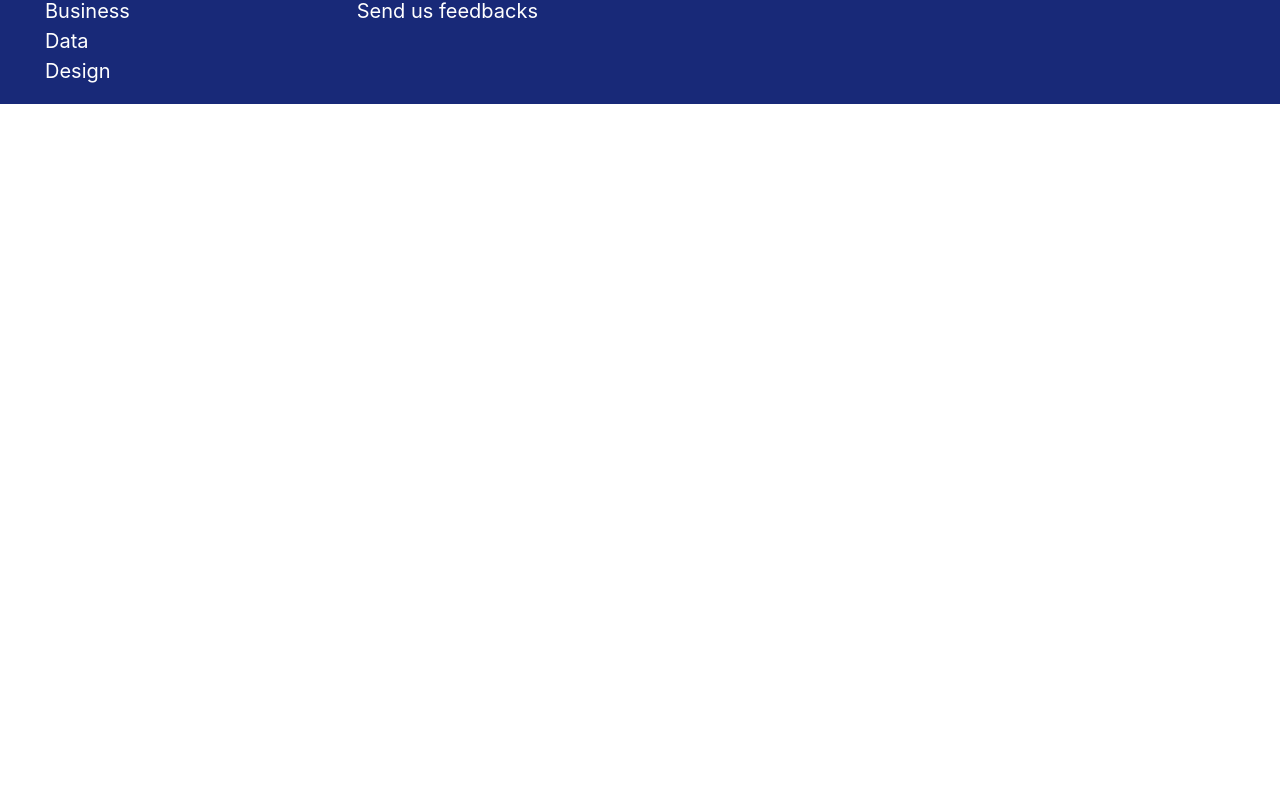
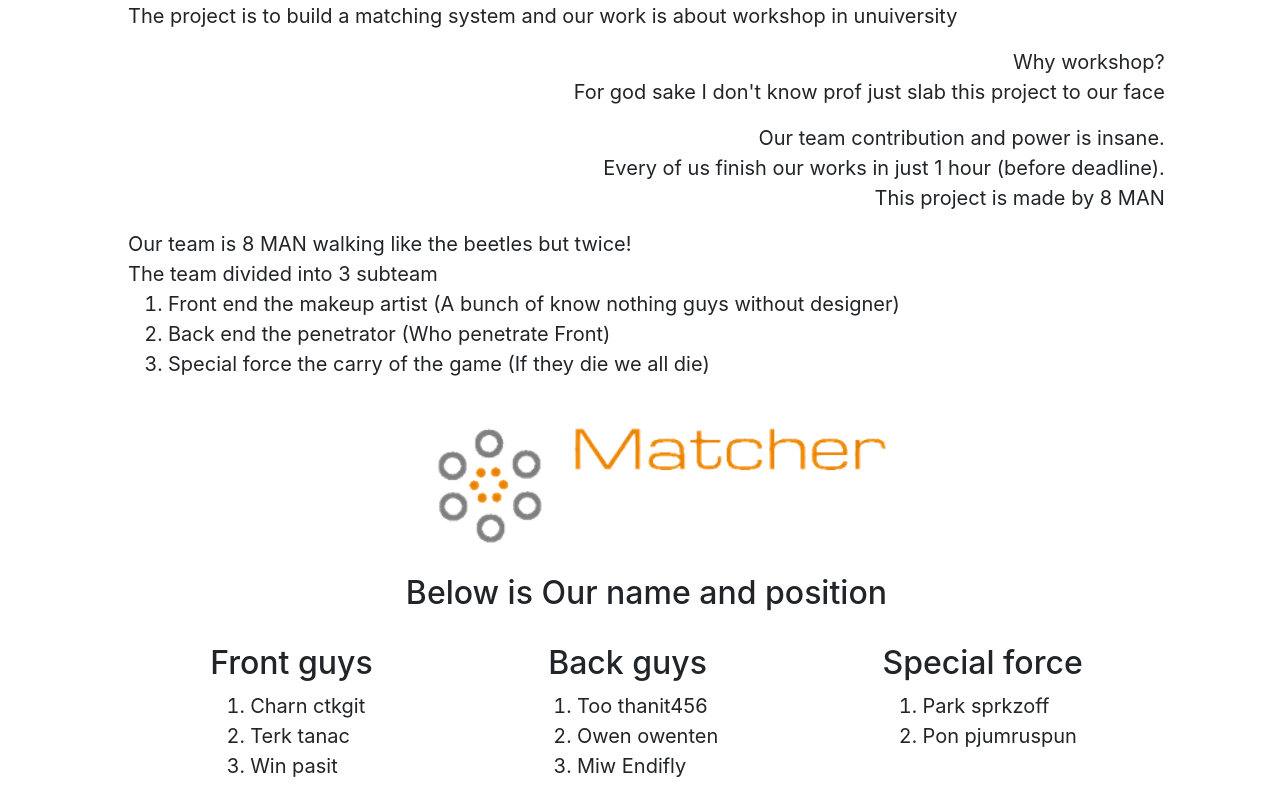
Before and after one commit to 2110423-2019-2/sec1_TerkyCompany-Frontend, a React (Create React App) app: page /about in a window 1280 px wide. Shown: the part 263-1060 px from the top of the page. Before the commit the page ends 800 px from the top, so only its background shows below. Built offline with nearby package versions, Linux system fonts and the light colour scheme; a web font is replaced by a local one.

Commit message:
About page

```diff
--- a/src/Components/About.js
+++ /dev/null
@@ -1,27 +0,0 @@
-import React, { Component } from 'react';
-
-
-class About extends Component {
-  constructor(props) {
-    super(props)
-    this.state = {
-      isLoading: false,
-
-    }
-  }
-
-  componentDidMount() {
-  }
-
-  render() {
-    if (this.state.isLoading) return null
-    console.log("hello about")
-    return (
-      <div className="About">
-          <h1>About</h1>
-      </div>
-    )
-  }
-}
-
-export default About;
--- /dev/null
+++ b/src/Components/About/About.css
@@ -0,0 +1,41 @@
+.About {
+    display: flex;
+    flex-direction: column;
+    padding-left: 10%;
+}
+
+
+#about-wrapper {
+    padding-right: 10%;
+    text-align: right;
+    align-items: center;
+}
+
+#member-wrapper {
+    display: flex;
+    flex-direction: row;
+    justify-content: space-around;
+    font-size: 20px;
+    text-align: left;
+}
+
+#abouttext {
+    display: flex;
+    flex-direction: column;
+}
+
+#left {
+    text-align: left;
+}
+
+#right {
+    text-align: right;
+}
+
+#center{
+    margin: 0 25%;
+    text-align: center;
+}
+h2 {
+    text-align: center;
+}
--- /dev/null
+++ b/src/Components/About/About.js
@@ -0,0 +1,93 @@
+import React, { Component } from 'react';
+import './About.css'
+
+class About extends Component {
+  constructor(props) {
+    super(props)
+    this.state = {
+      isLoading: false,
+
+    }
+  }
+
+  componentDidMount() {
+  }
+
+  render() {
+    if (this.state.isLoading) return null
+    console.log("hello about")
+    return (
+      <div className="About">
+          <div id= "about-wrapper">
+          <h1>About</h1>
+          <div className="dropdown-divider"></div>
+          <br/>
+            <div id="about-text">
+            <p id="left">
+              Hello everyone who really care to press the fucking "About" button.<br/>
+              This is a project of Software engineering class on 2019/2  prof.Taratip<br/>
+              The project is to build a matching system and our work is about workshop in unuiversity<br/>
+            </p>
+            <p id="right">
+              Why workshop?<br/>
+              For god sake I don't know prof just slab this project to our face<br/>
+            </p>
+            <p id="right">
+              Our team contribution and power is insane.<br/>
+              Every of us finish our works in just 1 hour (before deadline).<br/>
+              This project is made by 8 MAN<br/>
+            </p>
+            <p id="left">
+              Our team is 8 MAN walking like the beetles but twice!<br/>
+              The team divided into 3 subteam<br/>
+              <ol type="1">
+                <li>Front end the makeup artist (A bunch of know nothing guys without designer)</li>
+                <li>Back end the penetrator (Who penetrate Front)</li>
+                <li>Special force the carry of the game (If they die we all die)</li>
+              </ol>
+            </p>
+            </div>
+            <img src="/Matcher_logo.png" id="center"/>
+            <h2>Below is Our name and position</h2>
+            <br/>
+            <div id="member-wrapper">
+              <div>
+                <h2>Front guys</h2>
+                <ol type="1">
+                  <li>Charn ctkgit</li>
+                  <li>Terk tanac</li>
+                  <li>Win pasit</li>
+                </ol>
+              </div>
+              <div>
+                <h2>Back guys</h2>
+                <ol type="1">
+                  <li>Too thanit456</li>
+                  <li>Owen owenten</li>
+                  <li>Miw Endifly</li>
+                </ol>
+              </div>
+              <div>
+                <h2>Special force</h2>
+                <ol type="1">
+                  <li>Park sprkzoff</li>
+                  <li>Pon pjumruspun</li>
+                </ol>
+              </div>
+            </div>
+            <div>
+              <br/>
+              <h2>Special thank</h2>
+              <img id="center" src="https://media1.tenor.com/images/2060b012ce3ca527618ce1f100109109/tenor.gif?itemid=16728482" />
+              <h4 id="center">RESPECT THE MATCHER TEAM</h4>
+            </div>
+            <p>
+
+            </p>
+          </div>
+      </div>
+    )
+  }
+}
+
+export default About;
--- a/src/Routes.js
+++ b/src/Routes.js
@@ -1,6 +1,6 @@
 import { Switch, Route, BrowserRouter,Link,useParams } from 'react-router-dom';
 import App from './Components/Homepage/App';
-import About from './Components/About';
+import About from './Components/About/About';
 import React, { Component } from 'react';
 import { Helmet } from 'react-helmet';
 import WorkshopDetail from './Components/Workshop_detail/WorkshopDetail';
```
Also changed, not shown: public/Matcher_logo.png (added).
